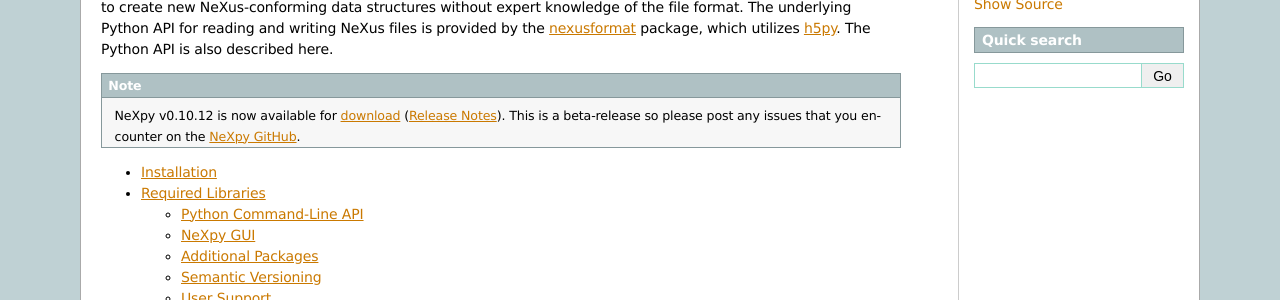
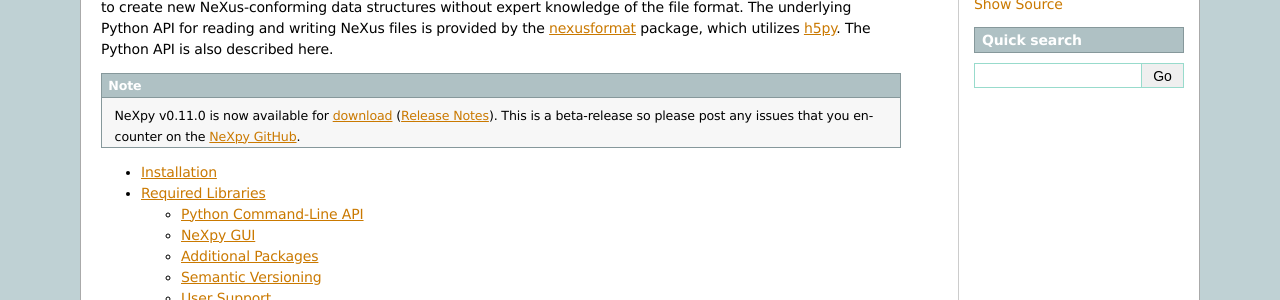
Before and after one commit to nexpy/nexpy, a Sphinx documentation site: the page built from doc/source/index.rst, in a window 1280 px wide. Shown: the part 263-563 px from the top of the page. Built offline with Sphinx 7.4.7, drawn with Linux system fonts in a browser that asks for light colours.

Commit message:
Update version number

```diff
--- a/doc/source/index.rst
+++ b/doc/source/index.rst
@@ -17,7 +17,7 @@
 <https://github.com/nexpy/nexusformat>`_ package, which utilizes
 `h5py <http://www.h5py.org/>`_. The Python API is also described here.
 
-.. note:: NeXpy v0.10.12 is now available for `download
+.. note:: NeXpy v0.11.0 is now available for `download
           <https://pypi.python.org/pypi/NeXpy/>`_ (`Release Notes
           <https://github.com/nexpy/nexpy/releases>`_). This is a beta-release
           so please post any issues that you encounter on the `NeXpy GitHub
```
